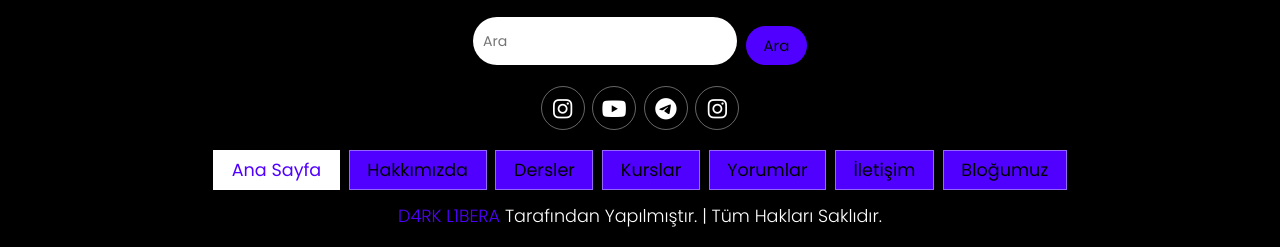
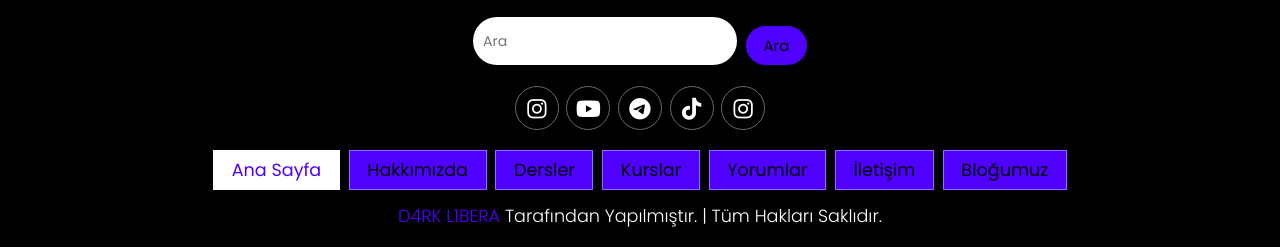
Before and after one commit to d4rkph03n1x/D4RKL1BERA, a plain HTML site: page index.html in a window 1280 px wide. Shown: the part 5822-6069 px from the top of the page. Drawn offline with Linux system fonts and the light colour scheme.

Commit message:
Update index.html

```diff
--- a/index.html
+++ b/index.html
@@ -1220,6 +1220,7 @@ referrerpolicy="no-referrer-when-downgrade"></iframe>
             <a href="https://instagram.com/d4rkl1bera?igshid=YmMyMTA2M2Y=" class="fab fa-instagram"></a>
             <a href="https://youtube.com/@d4rkl1bera" class="fab fa-youtube"></a>
             <a href="https://t.me/d4rkl1ber4" class="fab fa-telegram"></a>
+            <a href="https://www.tiktok.com/@d4rkl1bera" class="fab fa-tiktok"></a>
             <a href="https://instagram.com/gelisimrehberimm?igshid=YmMyMTA2M2Y=" class="fab fa-instagram"></a>
         </div>
         <div class="links">
```
